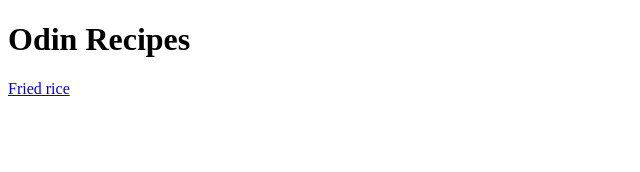
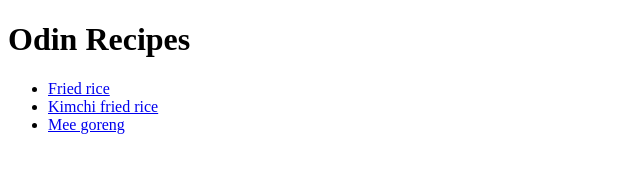
Before and after one commit to reezuan/odin-recipes, a plain HTML site: page index.html in a window 1280 px wide. Shown: the whole page, without its empty margins (0-640 px from the left). Drawn offline with Linux system fonts and the light colour scheme.

Commit message:
Add links to new recipes on homepage
Create pages for kimchi fried rice & mee goreng recipes.

Add links to new recipes on the homepage.

```diff
--- a/index.html
+++ b/index.html
@@ -7,6 +7,10 @@
 
     <body>
         <h1>Odin Recipes</h1>
-        <a href="./recipes/fried-rice.html">Fried rice</a>
+        <ul>
+            <li><a href="./recipes/fried-rice.html">Fried rice</a></li>
+            <li><a href="./recipes/kimchi-fried-rice.html">Kimchi fried rice</a></li>
+            <li><a href="./recipes/mee-goreng.html">Mee goreng</a></li>
+        </ul>
     </body>
 </html>
```
Also changed, not shown: recipes/kimchi-fried-rice.html (added), recipes/mee-goreng.html (added).
